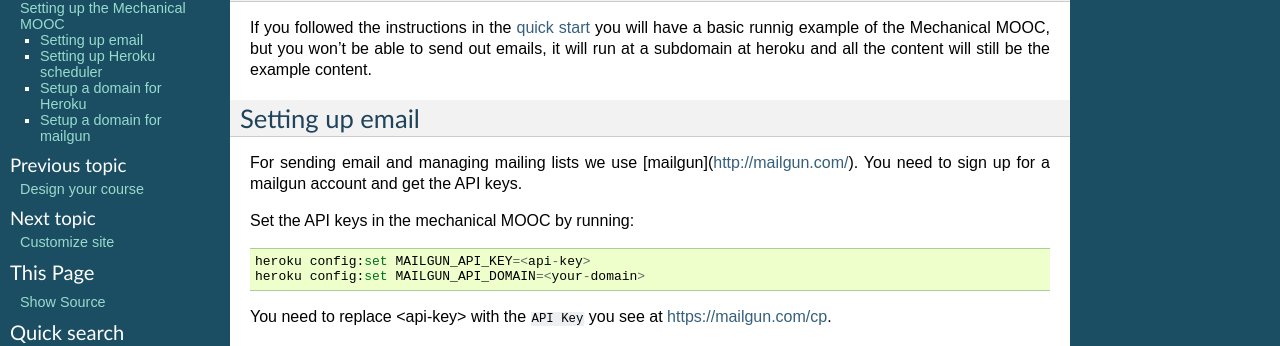
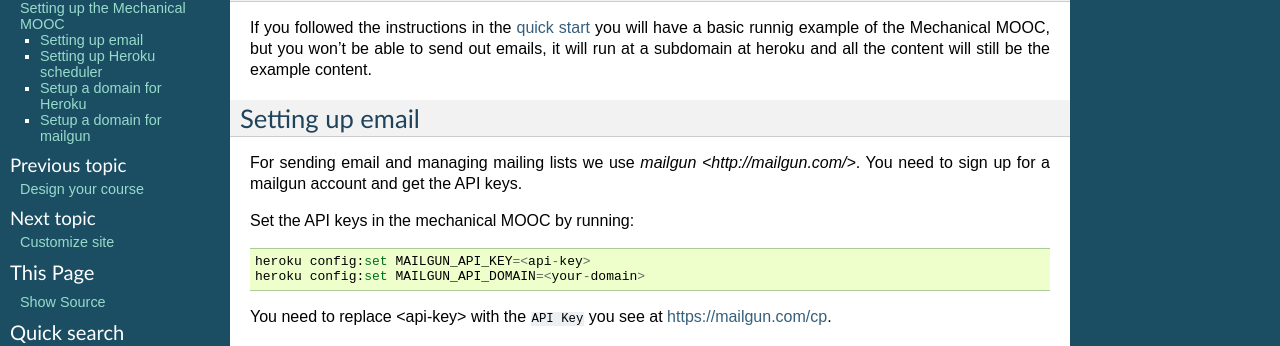
Before and after one commit to p2pu/mechanical-mooc, a Sphinx documentation site: the page built from docs/setup.rst, in a window 1280 px wide. Shown: the part 74-420 px from the top of the page. Built offline with Sphinx 7.4.7, drawn with Linux system fonts in a browser that asks for light colours.

```diff
--- a/docs/setup.rst
+++ b/docs/setup.rst
@@ -6,7 +6,7 @@ If you followed the instructions in the :doc:`quick start <quickstart>` you will
 Setting up email
 ------------------
 
-For sending email and managing mailing lists we use [mailgun](http://mailgun.com/). You need to sign up for a mailgun account and get the API keys.
+For sending email and managing mailing lists we use `mailgun <http://mailgun.com/>`. You need to sign up for a mailgun account and get the API keys.
 
 Set the API keys in the mechanical MOOC by running::
 
```
